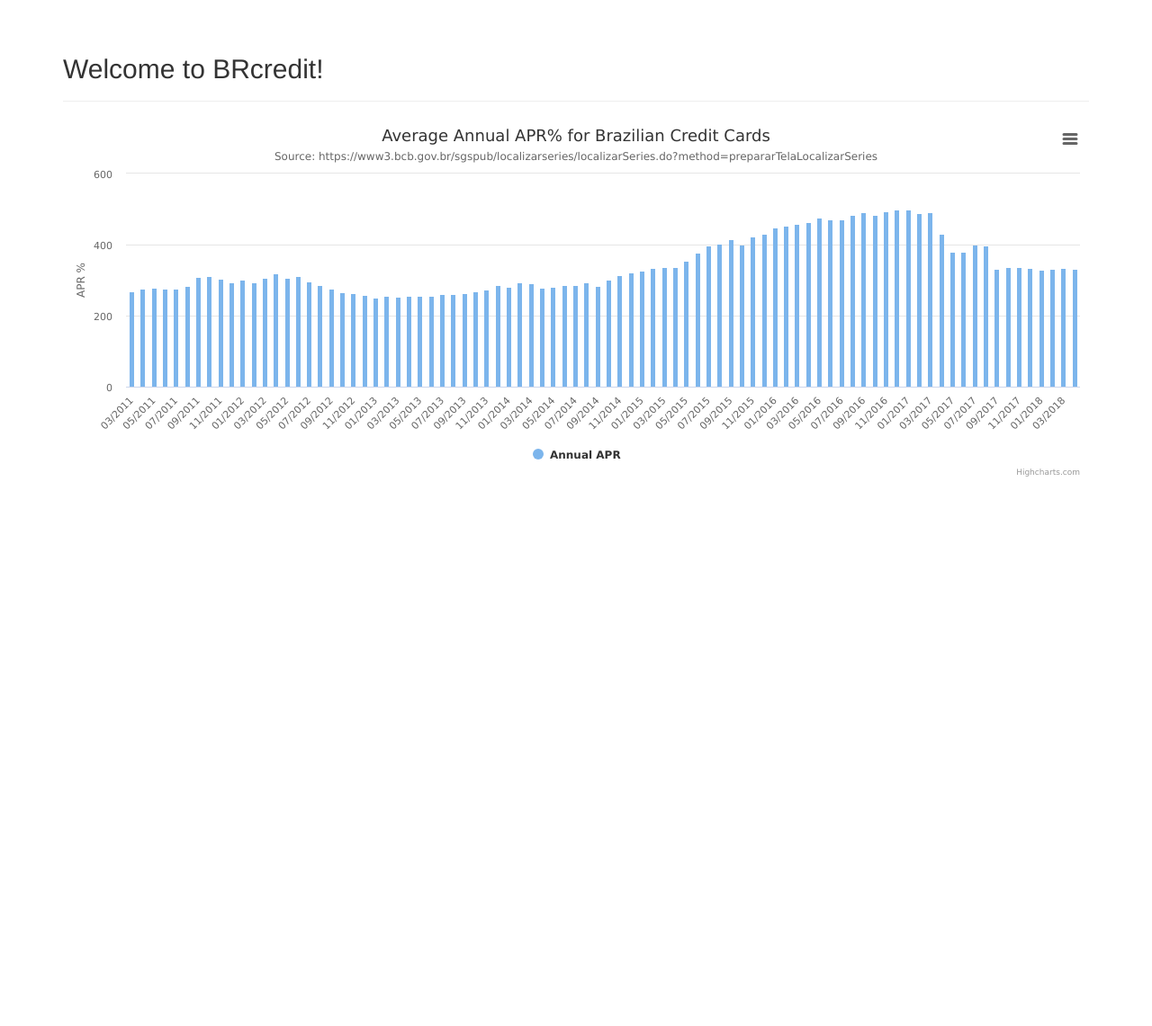
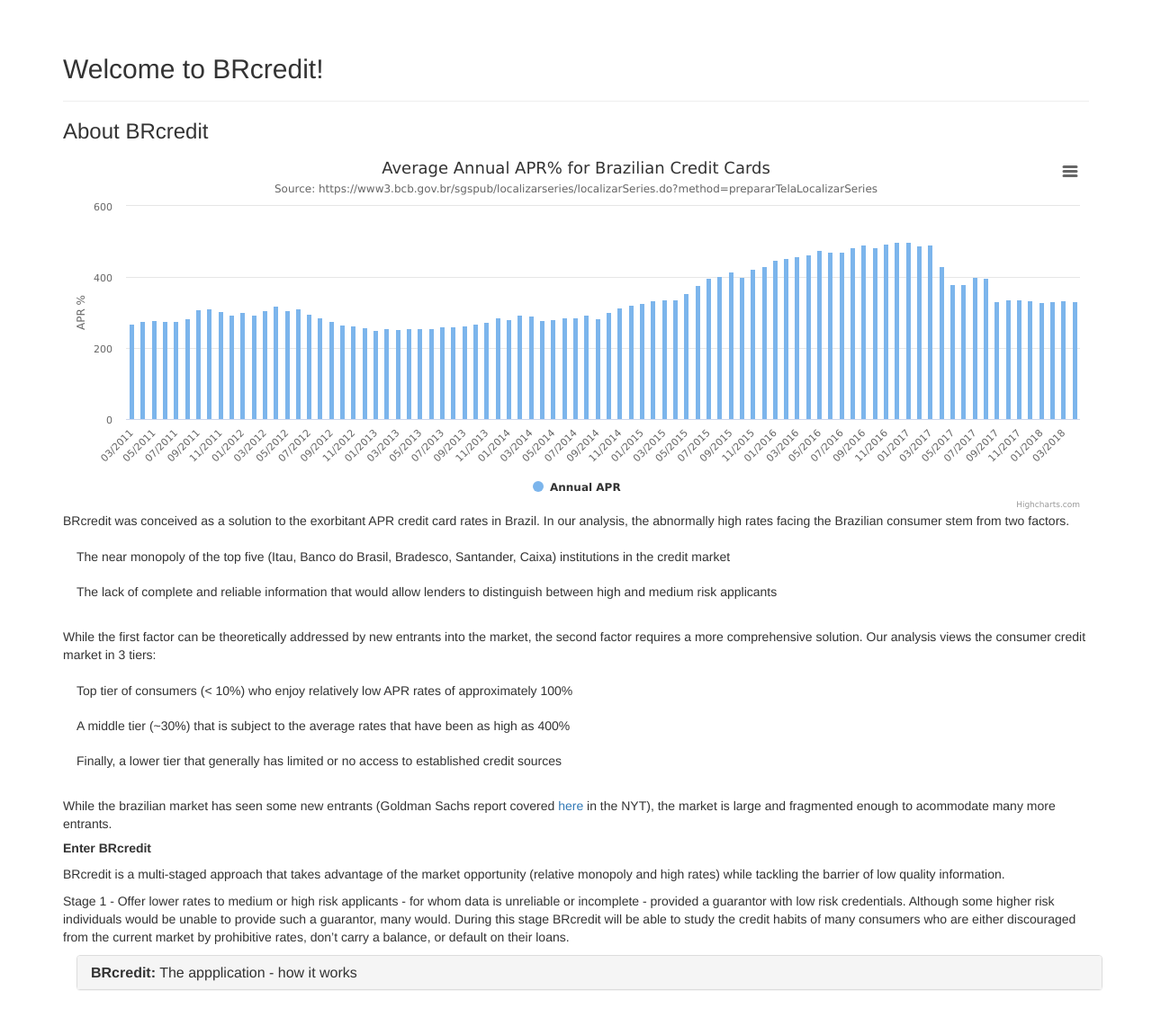
Before and after one commit to ImKogan/BRcredit_flask, a Flask app: page / in a window 1280 px wide. Shown: the part 52-1193 px from the top of the page at 90% size. Before the commit the page ends 582 px from the top, so only its background shows below. Run offline with Flask 2, Linux system fonts and the light colour scheme; parts of the project's set-up code (start-up, migrations or seed data) failed here and were passed over; some libraries are stand-ins or nearby versions.

Commit message:
added applicaion info and how-t to homepage

```diff
--- a/app/static/style.css
+++ b/app/static/style.css
@@ -1,3 +1,6 @@
+li.borderless {
+    border-top: 0 none;
+}
 .profile-thumbnail {
     position: absolute;
 }
--- a/app/templates/base.html
+++ b/app/templates/base.html
@@ -11,8 +11,8 @@
 {% block head %}
 {{ super() }}
 <!-- <link rel="shortcut icon" href="{{ url_for('static', filename='favicon.ico') }}" type="image/x-icon">
-<link rel="icon" href="{{ url_for('static', filename='favicon.ico') }}" type="image/x-icon">
-<link rel="stylesheet" type="text/css" href="{{ url_for('static', filename='styles.css') }}"> -->
+<link rel="icon" href="{{ url_for('static', filename='favicon.ico') }}" type="image/x-icon"> -->
+<link rel="stylesheet" type="text/css" href="{{ url_for('static', filename='style.css') }}">
 {% endblock %}
 
 {% block navbar %}
--- a/app/templates/index.html
+++ b/app/templates/index.html
@@ -9,8 +9,82 @@
 </div>
 
 {% if not current_user.is_authenticated %}
+
+<h3>About BRcredit</h3>
 <div id="chart" style="min-width: 310px; height: 400px; margin: 0 auto"></div>
 <script type="text/javascript" src="static/main.js"></script>
+
+<div class="application-information">
+	<p>BRcredit was conceived as a solution to the exorbitant APR credit card rates in Brazil. In our analysis, the abnormally high rates facing the Brazilian consumer stem from two factors.</p>
+	<div class="borderless">
+		<ul class="list-group">
+			<li class="list-group-item" style="border: none">The near monopoly of the top five (Itau, Banco do Brasil, Bradesco, Santander, Caixa) institutions in the credit market</li>
+			<li class="list-group-item" style="border: none">The lack of complete and reliable information that would allow lenders to distinguish between high and medium risk applicants</li>
+		</ul>
+	</div>
+
+	<p>While the first factor can be theoretically addressed by new entrants into the market, the second factor requires a more comprehensive solution.
+
+		Our analysis views the consumer credit market in 3 tiers:
+		<div class="borderless">
+			<ul class="list-group">
+				<li class="list-group-item" style="border: none">Top tier of consumers (< 10%) who enjoy relatively low APR rates of approximately 100%</li>
+				<li class="list-group-item" style="border: none">A middle tier (~30%) that is subject to the average rates that have been as high as 400%</li>
+				<li class="list-group-item" style="border: none">Finally, a lower tier that generally has limited or no access to established credit sources</li>
+			</ul>
+		</div>
+		<p>While the brazilian market has seen some new entrants (Goldman Sachs report covered <a href="https://www.nytimes.com/2017/05/15/business/dealbook/goldman-sachs-sees-big-potential-for-fintech-in-brazil.html">here</a> in the NYT), the market is large and fragmented enough to acommodate many more entrants.</p>
+
+		<h5><b>Enter BRcredit</b></h5>
+		<p>BRcredit is a multi-staged approach that takes advantage of the market opportunity (relative monopoly and high rates) while tackling the barrier of low quality information.</p>
+		<p>
+			Stage 1 - Offer lower rates to medium or high risk applicants - for whom data is unreliable or incomplete - provided a guarantor with low risk credentials. Although some higher risk individuals would be unable to provide such a guarantor, many would. During this stage BRcredit will be able to study the credit habits of many consumers who are either discouraged from the current market by prohibitive rates, don’t carry a balance, or default on their loans.
+		</p>
+	</div>
+
+	<div class="applicatio-how-to">
+		<div class="container">
+			<div class="panel-group">
+				<div class="panel panel-default">
+					<div class="panel-heading">
+						<h4 class="panel-title">
+							<a data-toggle="collapse" href="#collapse1"><b>BRcredit:</b> The appplication - how it works</a>
+						</h4>
+					</div>
+					<div id="collapse1" class="panel-collapse collapse">
+						<div class="panel-body">
+							This application is a prototype. To get a sense of how to use it:
+							<div class="borderless">
+								<ul class="list-group">
+									<li class="list-group-item" style="border: none">
+										Create two accounts. One will be the "guarantor" account, the second, the 'borrpwer" account. An account will require a valid email address
+									</li>
+									<li class="list-group-item" style="border: none">
+										In the "borrower" account follow instructions in the 'Connect Guarantor' link
+									</li>
+									<li class="list-group-item" style="border: none">
+										In the "guarantor" account accept the request to connect
+									</li>
+									<li class="list-group-item" style="border: none">
+										The "borrower" can fill and submit a loan application
+									</li>
+									<li class="list-group-item" style="border: none">
+										The "guarantor" can submit his information for the loan application.
+									</li>
+									<li class="list-group-item" style="border: none">
+										As this is a prototype - a loan application is set to be automatically 'approved'. Both borrower and guarantor can folllow the link 'Manage Loans' to view and make payments.
+									</li>
+								</ul>
+							</div>
+							<p>Some aspects of the process may appear peculiar - such as interest rates denominated in monthly terms - fixed installment plans and so on. These are based on the specifics of the Brazilian market. The latter especially so - as the option to 'parcelar' - to pay in installments is practically ubiquitous throughout the consumer economy. Any purchase - from vacations to flights, mattresses to houswares can be paid in installments. These are financed by the vendor or a third party. This feature of Brazilian consumer culture is in our opinion a strong positive predictor for the viability of our model.</p>
+						</div>
+						<div class="panel-footer"></div>
+					</div>
+				</div>
+			</div>
+		</div>
+
+	</div>
 	{% endif %}
 
 	<div class="connection-tabs">
```
Lines whose indentation alone changed are shown as unchanged.
